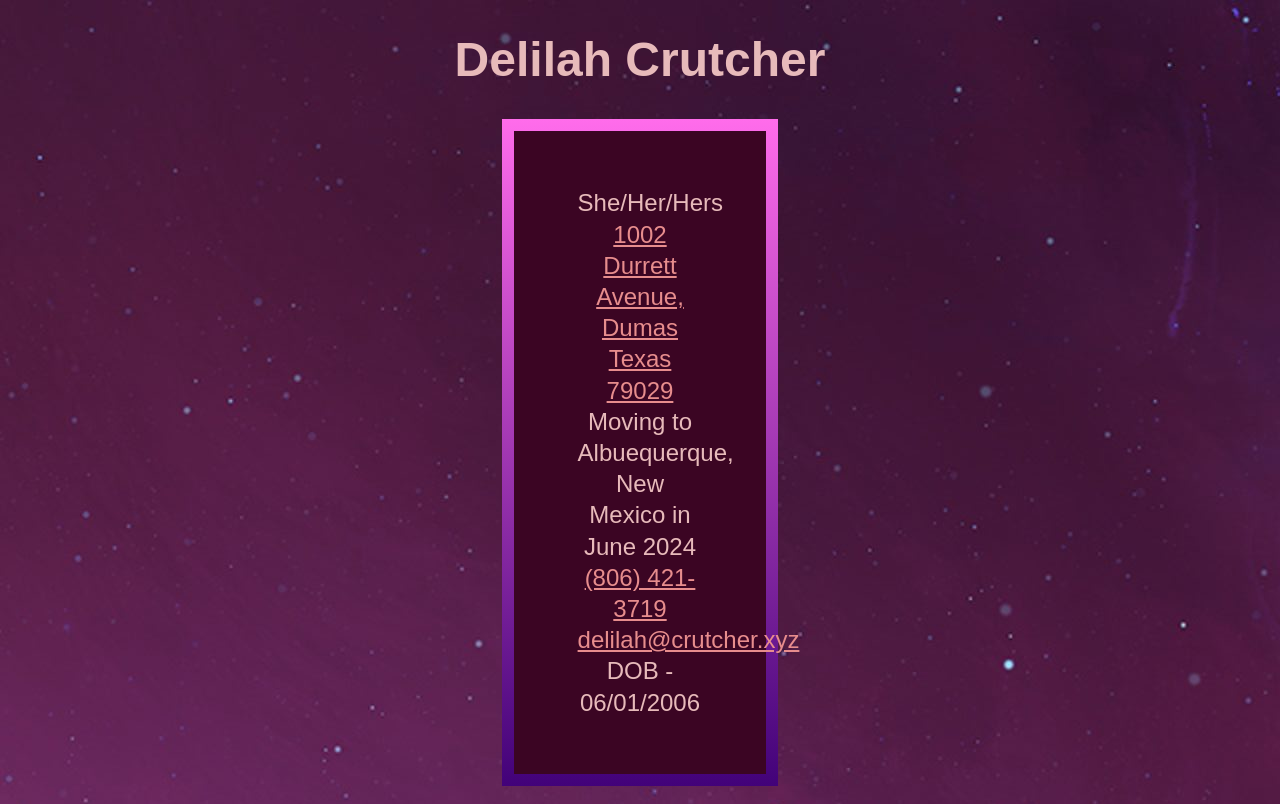
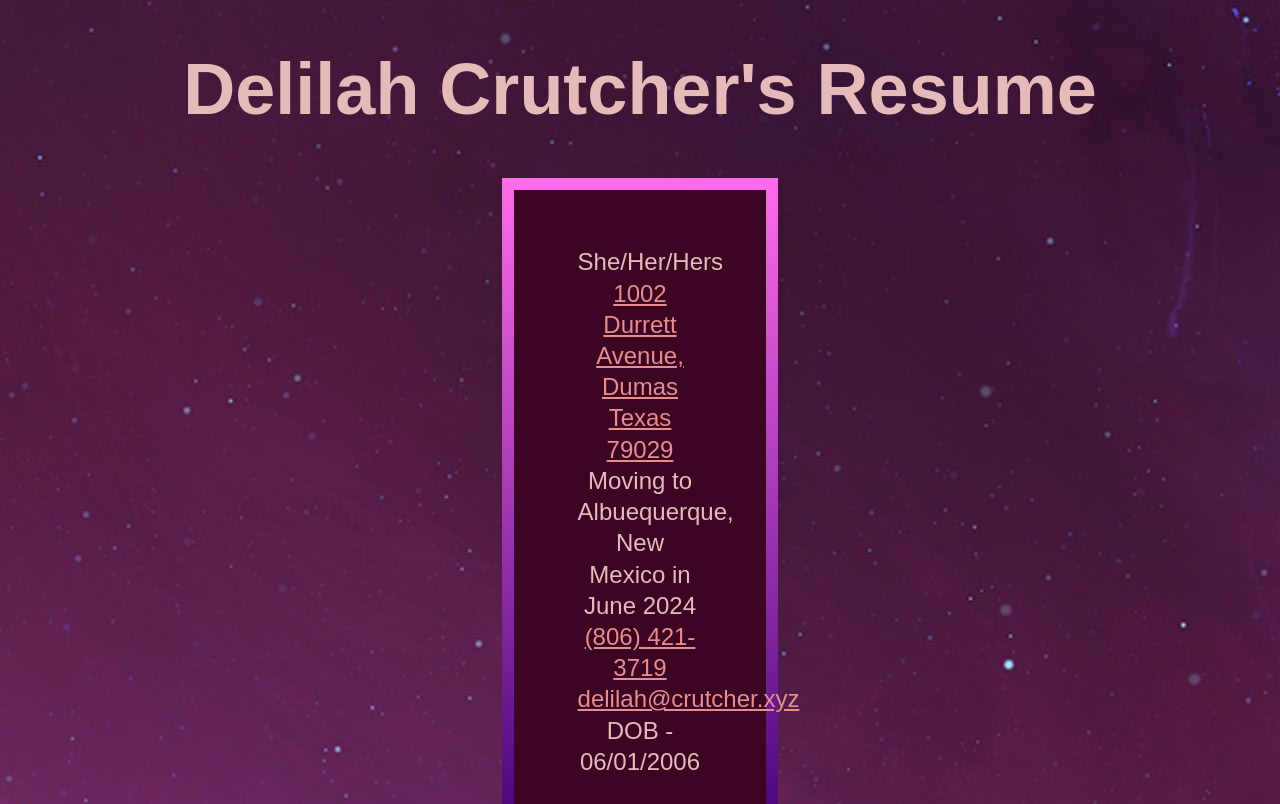
Before and after one commit to IceMinePenguin/delilah, a plain HTML site: page index.html in a window 1280 px wide. Shown: the top 804 px of the page. Drawn offline with Linux system fonts and the light colour scheme.

Commit message:
changed title and title css

```diff
--- a/index.html
+++ b/index.html
@@ -4,13 +4,13 @@
     <meta charset="UTF-8">
     <meta name="viewport" content="width=device-width, initial-scale=1.0">
     <meta http-equiv="X-UA-Compatible" content="ie=edge">
-    <title>Delilah Crutcher</title>
+    <title>Delilah Crutcher's Resume</title>
     <link rel="stylesheet" href="/styles.css">
     <link rel="icon" type="image/x-icon" href="/images/faviconn.svg">
     <link rel="canonical" href="https://crutcher.xyz/" />
   </head>
   <body>
-  <header><h1>Delilah Crutcher</h1>
+  <header><h1 class="header">Delilah Crutcher's Resume</h1>
   <div class="main header"><div class="interior">
   <p class="header">She/Her/Hers<br><a href="geo:0,0?q=1002+Durrett+Avenue,+Dumas+Texas" target="_blank">1002 Durrett Avenue, Dumas Texas 79029</a><br>Moving to Albuequerque, New Mexico in June 2024<br><a href="tel://8063213719" target="_blank">(806) 421-3719</a><br><a href="mailto:delilah@crutcher.xyz">delilah@crutcher.xyz</a><br>DOB - 06/01/2006</p>
   </div></div>
--- a/styles.css
+++ b/styles.css
@@ -84,6 +84,11 @@ p.header {
     line-height: 1.3em;
 }
 
+h1.header {
+    font-weight: bolder;
+    font-size: 3em;
+}
+
 h2 {
     text-align: center
 }
```
